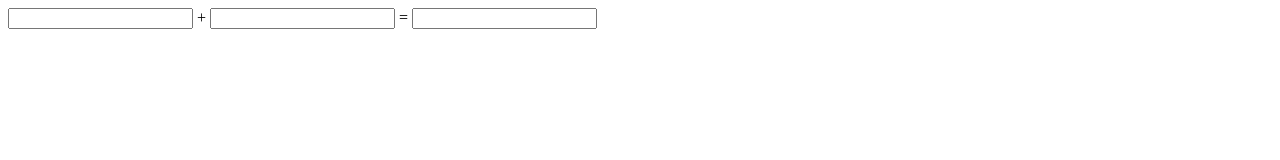
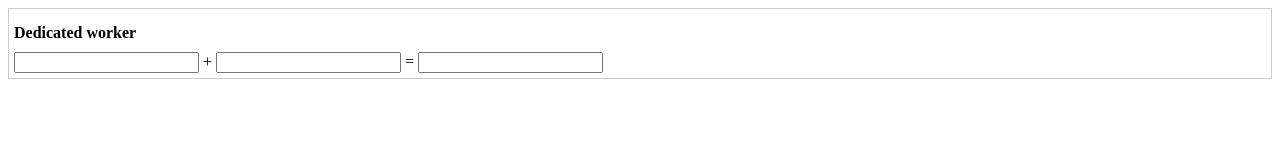
Before and after one commit to ungear/web-workers-dashboard, a website: page index.html in a window 1280 px wide. Drawn offline with Linux system fonts and the light colour scheme.

Commit message:
add some styles

```diff
--- a/index.html
+++ b/index.html
@@ -3,13 +3,14 @@
     <link rel="stylesheet" href="style.css">
   </head>
   <body>
-    <div>
+    <section >
+      <h6>Dedicated worker</h6>
       <input id="first" type="text"/>
       +
       <input id="second" type="text"/>
       =
       <input id="result" type="text"/>
-    </div>
+    </section>
     <script src='main.js'></script>
   </body>
 </html>
--- a/style.css
+++ b/style.css
@@ -0,0 +1,8 @@
+section{
+  border: 1px solid #ccc;
+  padding: 5px;
+}
+h6{
+  font-size: 1em;
+  margin: 10px 0;
+}
```
